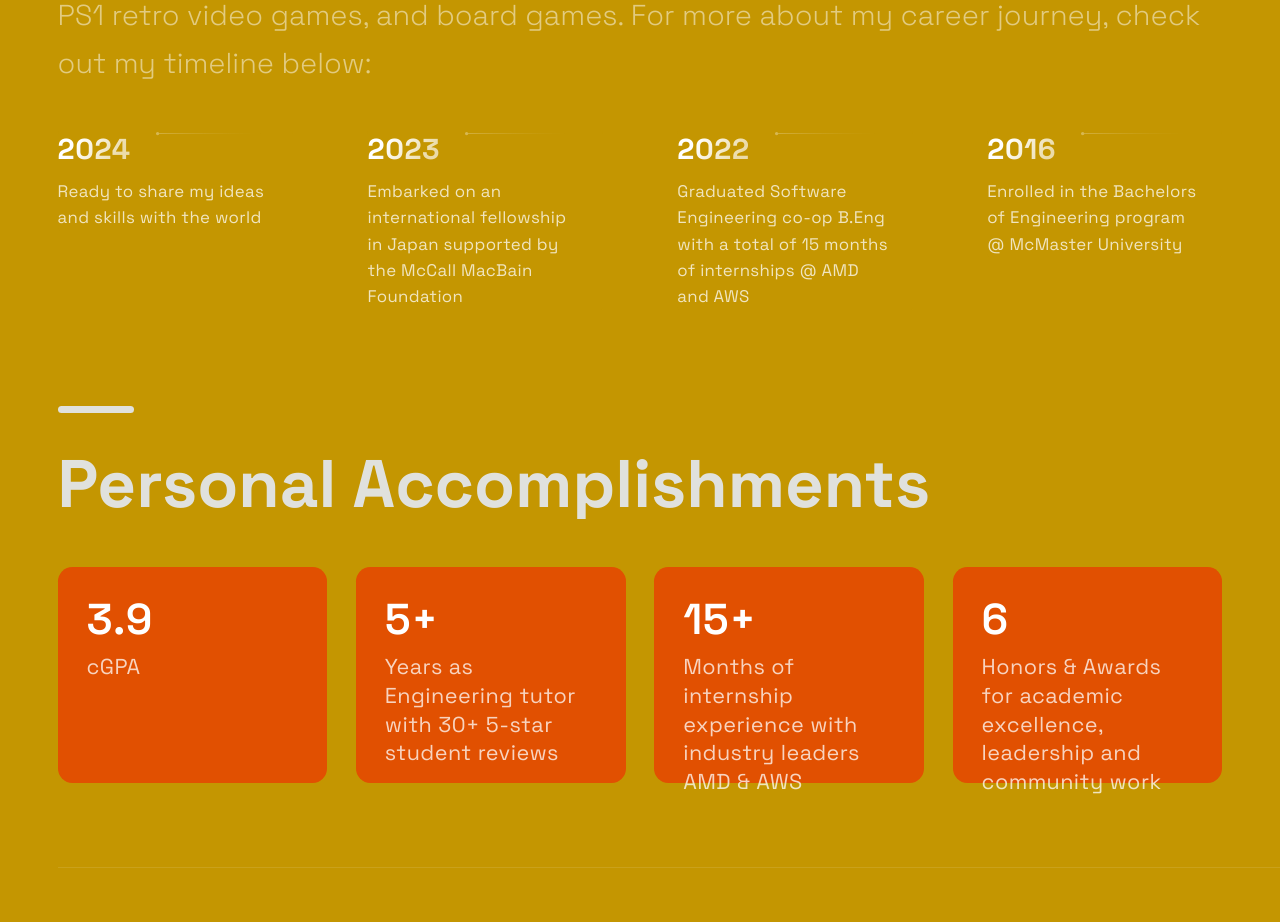
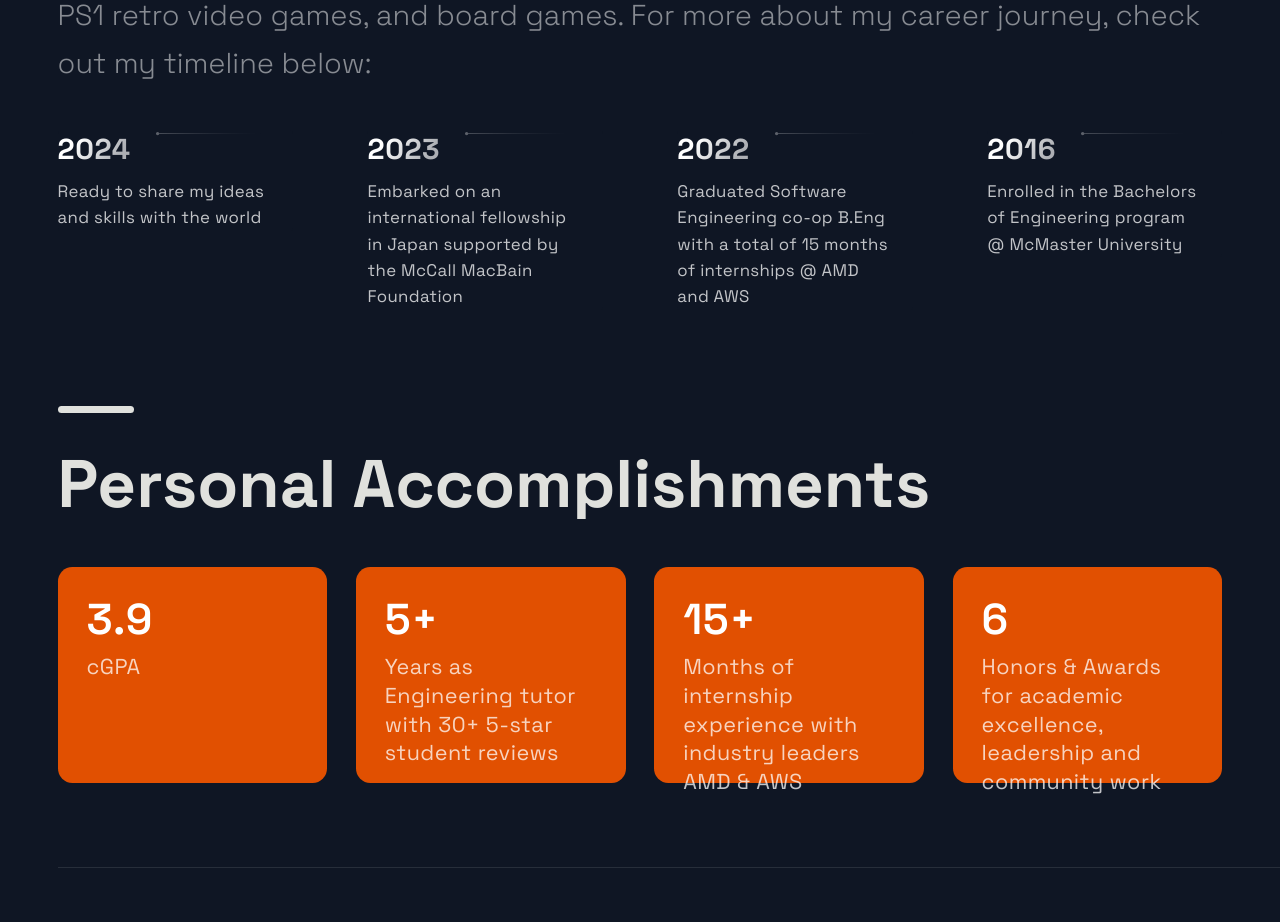
Before and after one commit to andyh98/portfolio, a Next.js app: page / in a window 1280 px wide. Shown: the part 3840-4762 px from the top of the page. Built offline with nearby package versions, Linux system fonts and the light colour scheme.

Commit message:
navy bgd

```diff
--- a/src/components/NavDropDown/NavDropDown.js
+++ b/src/components/NavDropDown/NavDropDown.js
@@ -61,14 +61,14 @@ export const DropDownTextContainer = styled.div`
 `
 
 export const DropDownItemTitle = styled.h2`
-  color: #c49601;
+  color: #0F1624;
   font-size: 18px;
   line-height: 26px;
   text-align: start;
 `
 
 export const DropDownItemDesc = styled.p`
-  color: #c49601;
+  color: #0F1624;
   opacity: 0.5;
   font-size: 14px;
   line-height: 22px;
--- a/src/components/TimeLine/TimeLineStyles.js
+++ b/src/components/TimeLine/TimeLineStyles.js
@@ -3,7 +3,7 @@ import styled from 'styled-components'
 
 export const CarouselContainer = styled.ul`
   max-width: 1040px;
-  background: #c49601;
+  background: #0F1624;
   padding: 0rem;
   list-style:none;
   display: flex;
@@ -40,7 +40,7 @@ export const CarouselMobileScrollNode = styled.div`
 `
 
 export const CarouselItem = styled.div`
-  background: #c49601;
+  background: #0F1624;
   border-radius: 3px;
   max-width: 196px;
 
--- a/src/styles/GlobalComponents/index.js
+++ b/src/styles/GlobalComponents/index.js
@@ -134,7 +134,7 @@ export const SecondaryBtn = styled.button`
   }
 
   &:hover {
-    color: #c49601;
+    color: #0F1624;
     background: #fff;
     border: 1px solid #fff;
   }
--- a/src/themes/default.js
+++ b/src/themes/default.js
@@ -7,7 +7,7 @@ export default {
   // Colors for layout
   colors: {
     primary1: "hsl(204,23.8%,95.9%)",
-    background1: "#c49601",
+    background1: "#0F1624",
     accent1: "hsl(34.9,98.6%,72.9%)",
     button: "hsl(205.1,100%,36.1%)",
     background2: "hsl(232.7,27.3%,23.7%)",
```
